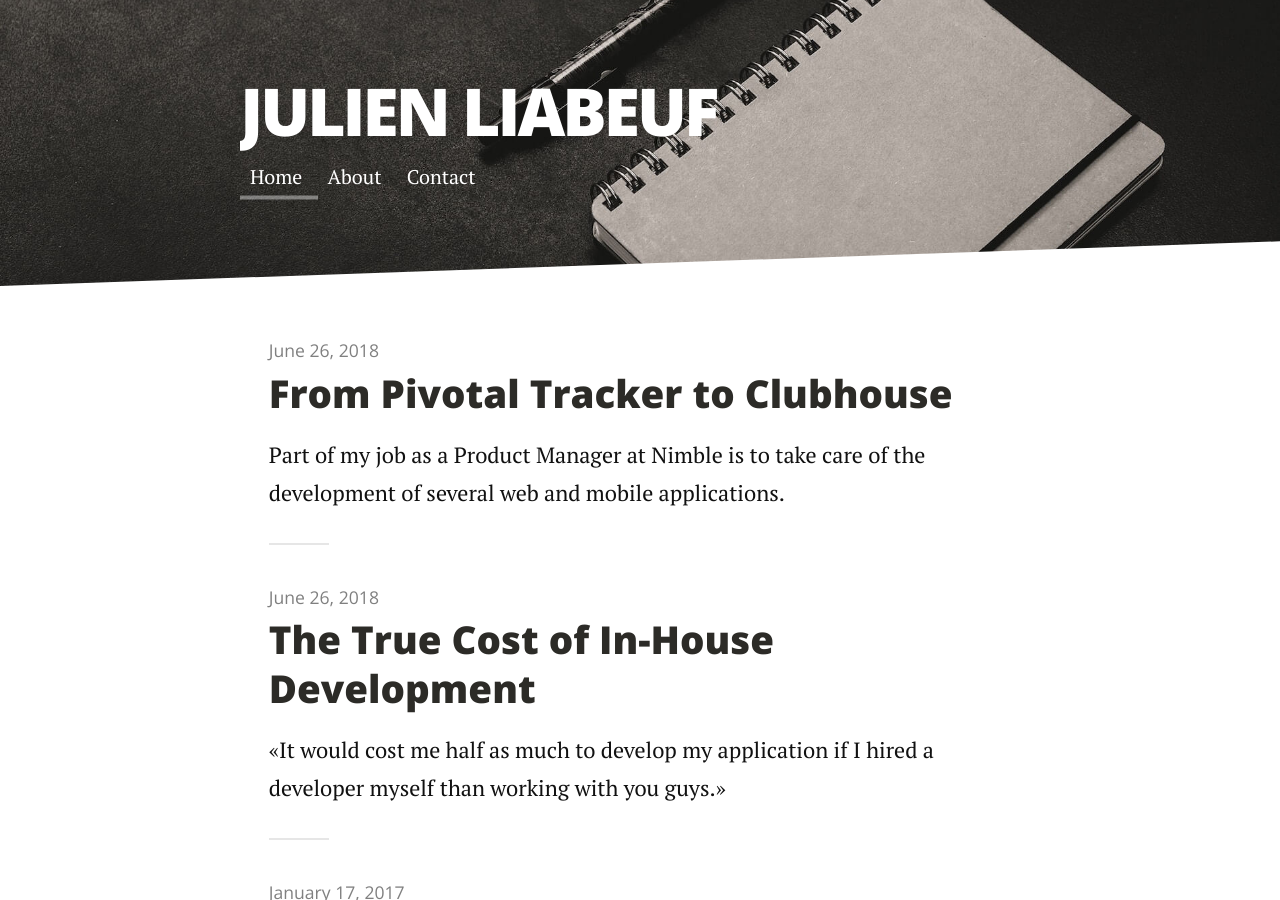
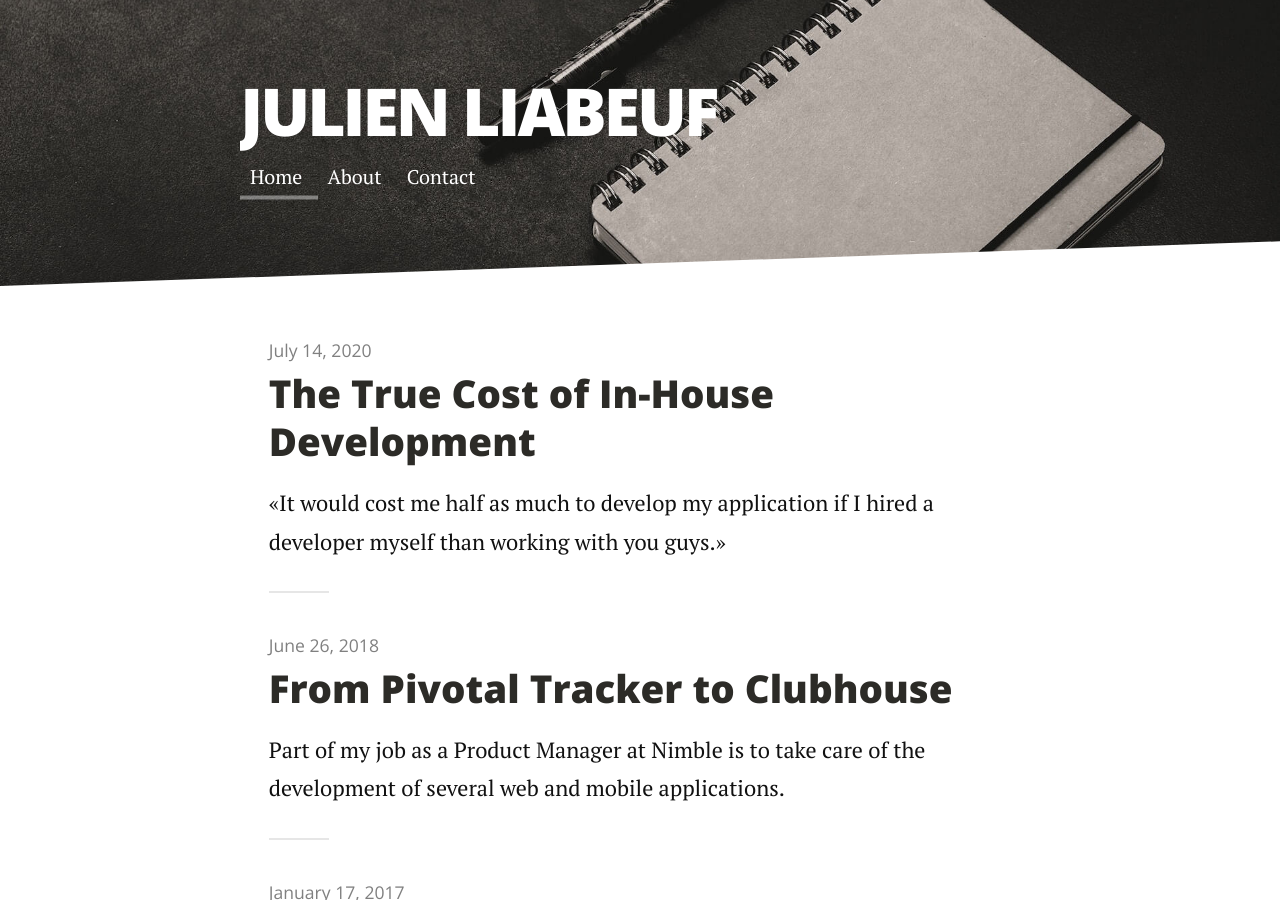
Before and after one commit to julien731/blog-jekyll, a Jekyll site: the page built from index.html, in a window 1280 px wide and 900 px high. Built offline with Jekyll 4.4.1, drawn with Linux system fonts in a browser that asks for light colours; nearby versions of some CDN libraries; the list of posts is cut into pages by our own code.

Commit message:
Fix the article date

```diff
--- a/_posts/2018-06-26-2018-06-26-true-cost-of-in-house-development.md
+++ b/_posts/2018-06-26-2018-06-26-true-cost-of-in-house-development.md
@@ -1,7 +1,7 @@
 ---
 layout: post
 title: The True Cost of In-House Development
-date: 2018-06-26 20:02:08.000000000 +07:00
+date: 2020-07-14 16:02:08.000000000 +07:00
 permalink: /true-cost-of-in-house-development
 comments: true
 comments_locked: false
```
